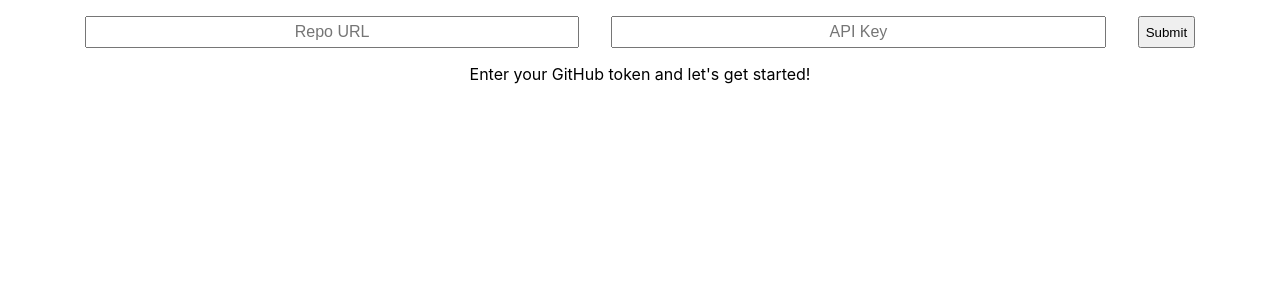
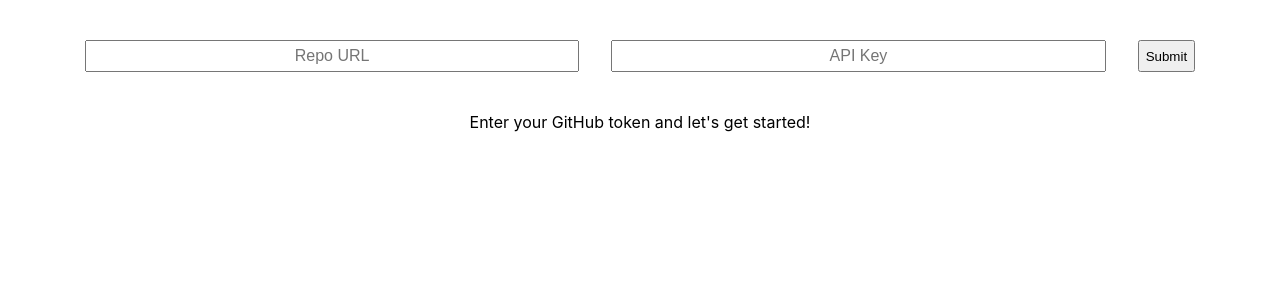
Before and after one commit to jerry1100/github-issue-visualizer, a React (Create React App) app: page / in a window 1280 px wide. Shown: the top 300 px of the page. Built offline with nearby package versions, Linux system fonts and the light colour scheme.

Commit message:
increase margin on repo info

```diff
--- a/src/App.css
+++ b/src/App.css
@@ -7,7 +7,7 @@
   height: 2rem;
   font-size: 2rem;
   width: 100%;
-  margin: 1rem 0;
+  margin: 2.5rem 0;
   display: inline-flex;
   justify-content: center;
 }
```
